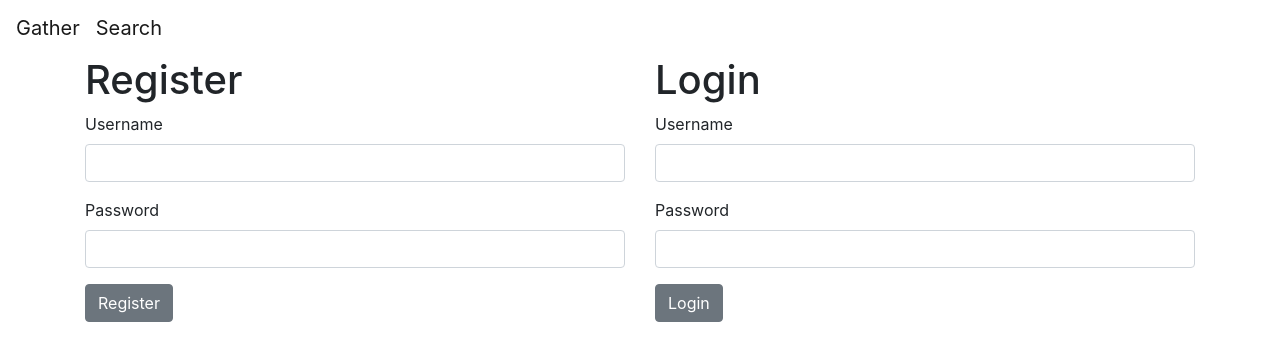
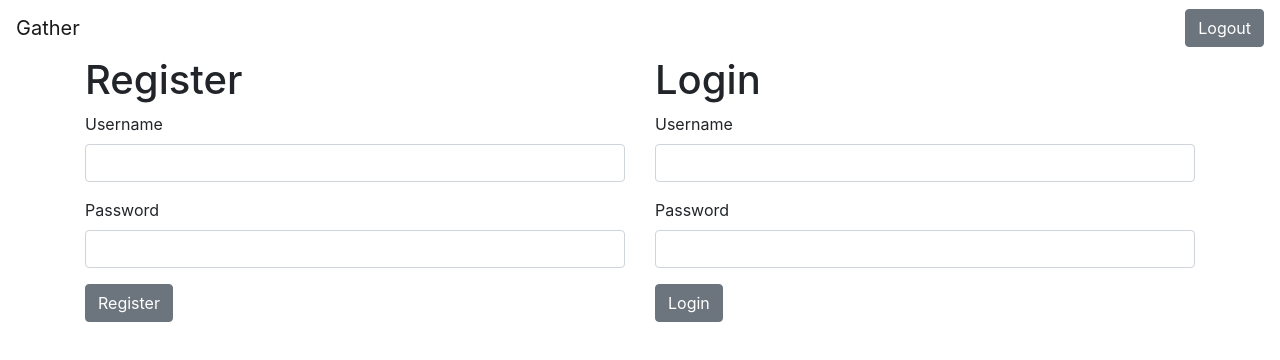
Before and after one commit to starrmiamks/gather_client, a React (Create React App) app: page / in a window 1280 px wide. Shown: the top 360 px of the page. Built offline with nearby package versions, Linux system fonts and the light colour scheme; the HTML template or start-up script is replaced by a standard one.

Commit message:
fixed minor formatting on app.js

```diff
--- a/src/App.js
+++ b/src/App.js
@@ -1,10 +1,6 @@
 import React, { useState, useEffect } from 'react';
 import Sitebar from './home/Navbar';
 import Auth from './auth/Auth'
-import {
-  BrowserRouter as Router,
-} from 'react-router-dom';
-
 
 
 function App() {
@@ -22,21 +18,15 @@
     console.log(sessionToken);
   }
 
-  // const clearToken = () => {
-  //   localStorage.clear();
-  //   setSessionToken('');
-  // }
-  // const protectedViews = () => {
-  //   return (sessionToken === localStorage.getItem('token') ? <WorkoutIndex token={sessionToken}/> : <Auth updateToken={updateToken}/> )
-  // }
+  const clearToken = () => {
+    localStorage.clear();
+    setSessionToken('');
+  }
 
   return (
-
     <div>
-      <Router>
-          <Sitebar />
-          <Auth updateToken={updateToken} />
-      </Router>
+      <Sitebar />
+      <Auth updateToken={updateToken} />
     </div>
   );
 }
--- a/src/home/Navbar.js
+++ b/src/home/Navbar.js
@@ -1,27 +1,32 @@
 import React, { useState } from 'react'
 import {
-    Route,
-    Link,
-    Switch
-} from 'react-router-dom'
-import Search from '../components/Search'
-import {
+    Collapse,
     Navbar,
     NavbarBrand,
+    NavbarToggler,
+    Nav,
+    NavItem,
+    Button
 } from 'reactstrap';
 
 const Sitebar = (props) => {
+    const [isOpen, setIsOpen] = useState(false);
+    const toggle = () => {
+        let newIsOpen = !isOpen;
+        setIsOpen(newIsOpen)
+    }
     return (
-        <div>
-            <Navbar color="faded" light expand="md">
-                <NavbarBrand href="/">Gather</NavbarBrand>
-                <NavbarBrand href="/search">Search</NavbarBrand>
-
-            </Navbar>
-            <Switch>
-                <Route exact path="/search"><Search /></Route>
-            </Switch>
-        </div>
+        <Navbar color="faded" light expand="md">
+            <NavbarBrand href="/">Gather</NavbarBrand>
+            <NavbarToggler onClick={toggle}/>
+            <Collapse isOpen={isOpen} navbar>
+            <Nav className="ml-auto" navbar>
+                <NavItem>
+                    <Button onClick={props.clickLogout}>Logout</Button>
+                </NavItem>
+            </Nav>
+            </Collapse>
+        </Navbar>
     )
 }
 
```
